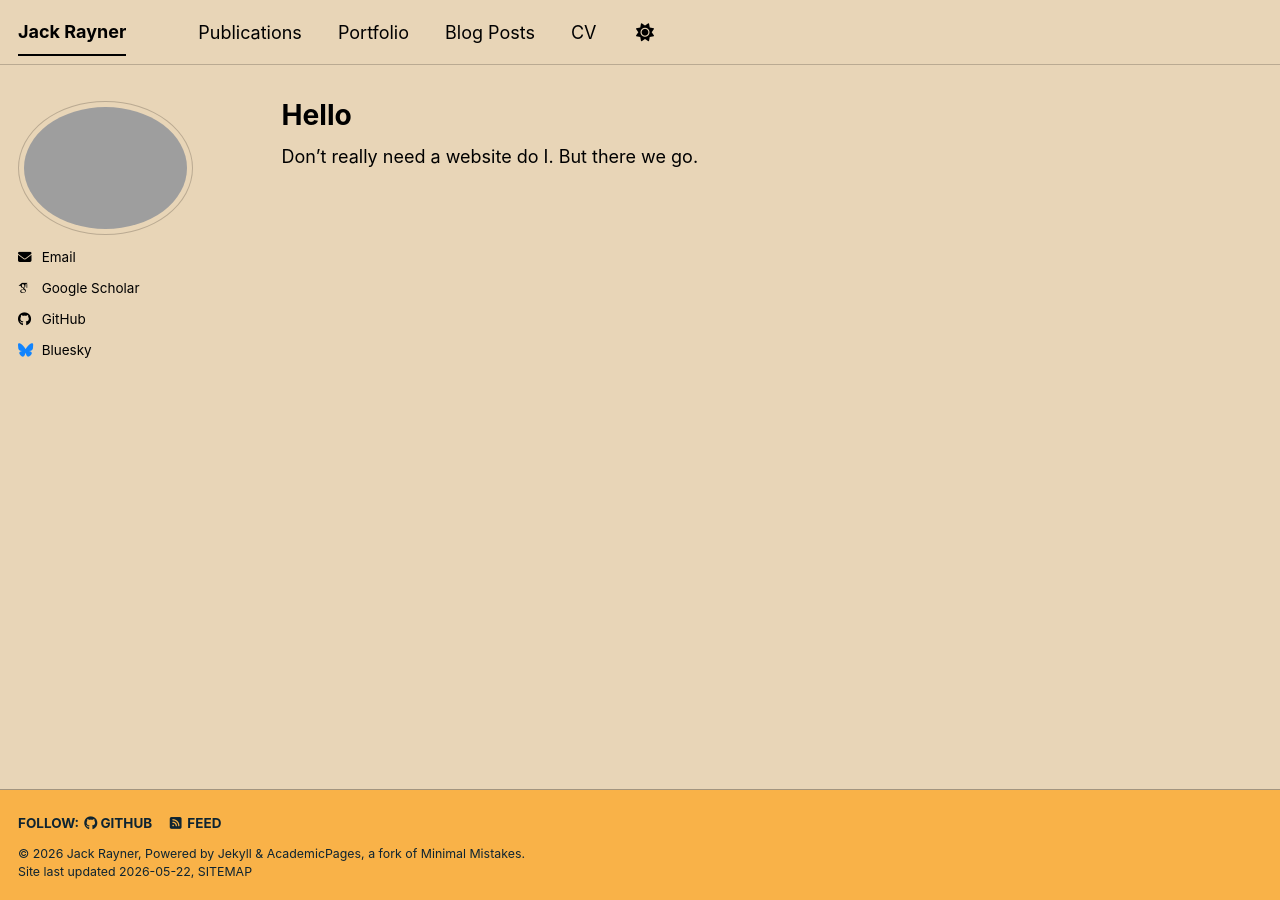
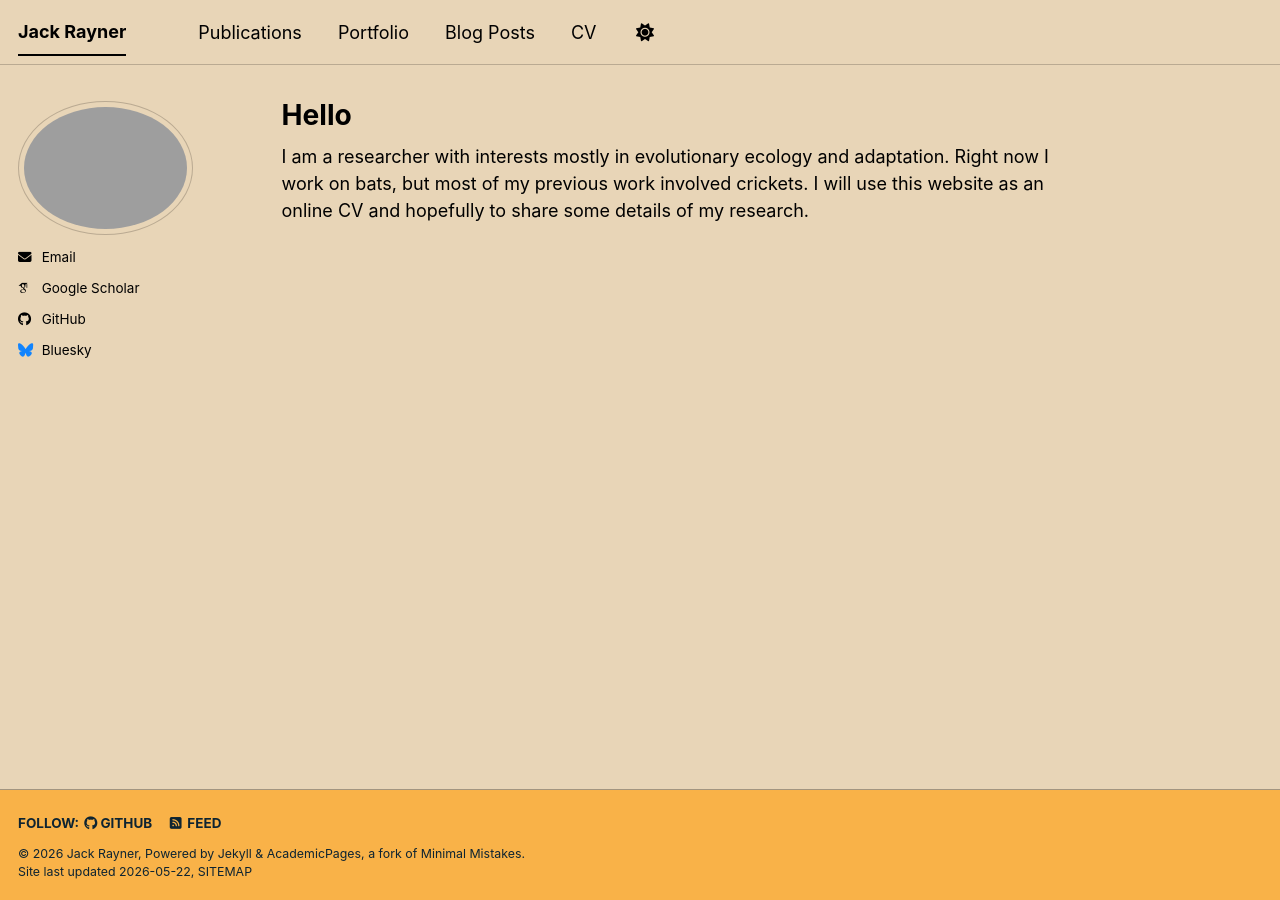
Before and after one commit to jackgrayner/jackgrayner.github.io, a Jekyll site: the page built from _pages/about.md, in a window 1280 px wide. Built offline with Jekyll 4.4.1, drawn with Linux system fonts in a browser that asks for light colours; some web fonts are replaced; a script bundle is joined from its source files by our own code; library files that are not in the unit come from our copies.

Commit message:
Update about.md

```diff
--- a/_pages/about.md
+++ b/_pages/about.md
@@ -7,4 +7,4 @@ redirect_from:
   - /about.html
 ---
 
-Don't really need a website do I. But there we go.
+I am a researcher with interests mostly in evolutionary ecology and adaptation. Right now I work on bats, but most of my previous work involved crickets. I will use this website as an online CV and hopefully to share some details of my research.
```
